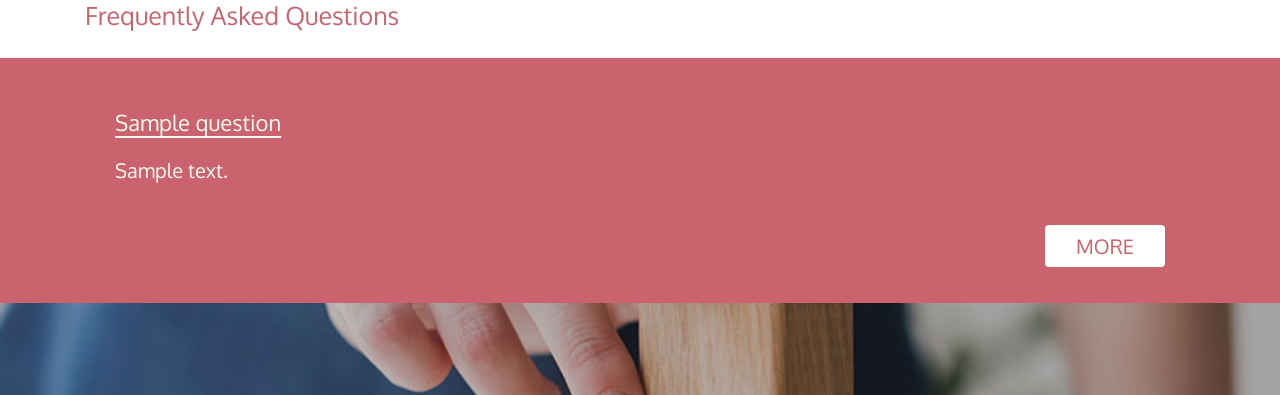
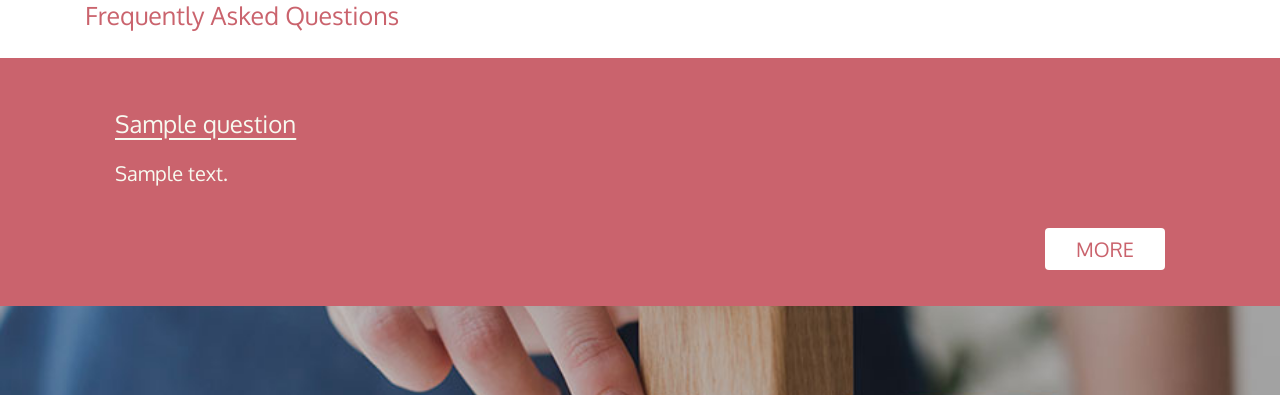
Before and after one commit to Minesto23/smartHR, a Django app: page / in a window 1280 px wide. Shown: the part 2275-2670 px from the top of the page. Run offline with Django 3.2, Linux system fonts and the light colour scheme; tables that the repository leaves empty hold one stand-in row (values such as "Sample post"); grey boxes marked "Sample" are stand-in pictures; parts of the project's set-up code (start-up, migrations or seed data) failed here and were passed over; some libraries are stand-ins or nearby versions.

Commit message:
h3 a h4 services

```diff
--- a/core/static/core/css/style.css
+++ b/core/static/core/css/style.css
@@ -92,12 +92,12 @@ body{
 
 #q_div_l{
   margin-left: 100px;
-  max-width: 800px;
+  max-width: 80%;
 }
 
 #q_div_r{
   margin-right: 100px;
-  max-width: 800px;
+  max-width: 80%;
 }
 
 #questions{
@@ -109,7 +109,7 @@ body{
 #questions-title{
   text-decoration: underline  #F7FaF0;
   text-underline-position: under;
-  font-size: 22px;
+  font-size: 24px;
 }
 #question-text{
   font-size: 20px;
```
